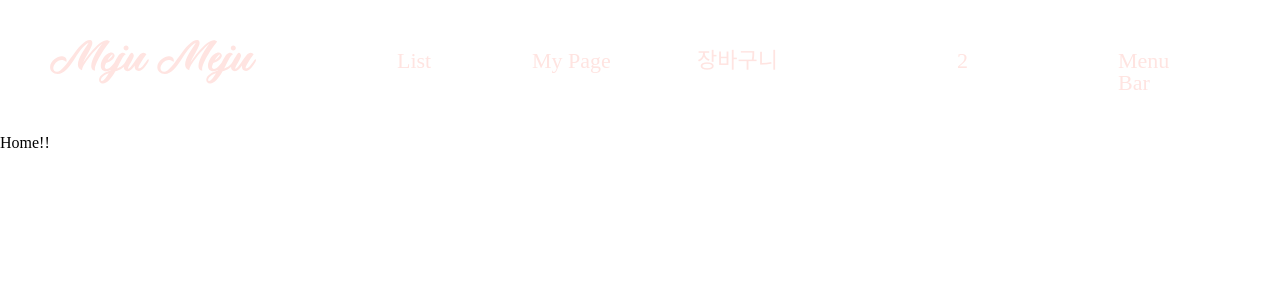
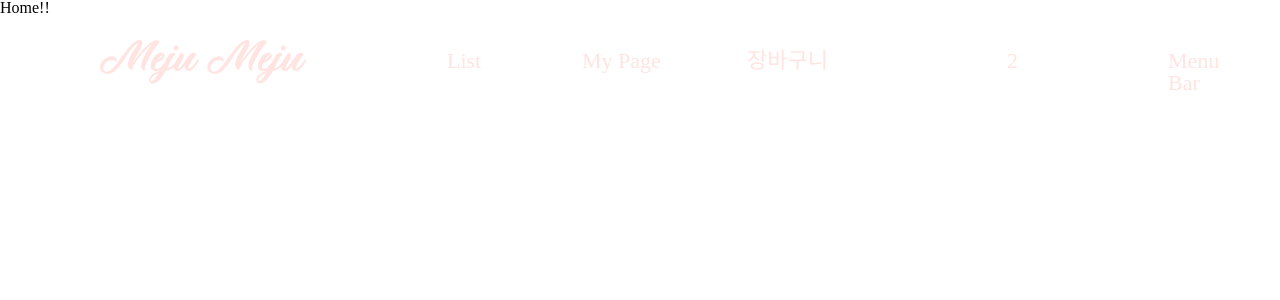
Before and after one commit to codestates-seb/seb43_main_006, a React (Create React App) app in the folder client/: page / in a window 1280 px wide. Shown: the top 300 px of the page. Built offline with nearby package versions, Linux system fonts and the light colour scheme.

Commit message:
fix:Header 위치 고정

```diff
--- a/client/src/layout/Header/index.tsx
+++ b/client/src/layout/Header/index.tsx
@@ -1,5 +1,6 @@
 import styled from "styled-components";
 import { ReactComponent as Mainlogo } from "../../assets/images/Logo.svg";
+import backimg from "../../assets/images/Headerback.png";
 import { useRef } from "react";
 import { useHover } from "usehooks-ts";
 
@@ -22,17 +23,16 @@ const StyledList = styled.li<IHeaderContainerProps>`
 `;
 
 const HeaderContainer = styled.header<IHeaderContainerProps>`
-  height: ${({ hovering }) => (hovering ? "300px" : "135px")};
+  height: ${({ hovering }) => (hovering ? "60%" : "50px")};
   width: 100%;
-  background: ${({ hovering }) => (hovering ? "rgba(255, 228, 225, 1)" : "none")};
-  position: sticky;
+  background-image: ${({ hovering }) => (hovering ? "rgba(255, 228, 225, 1)" : "none")};
+  position: fixed;
   top: 0;
   left: 0;
-  z-index: 1;
-  flex-direction: row;
   transition: all 0.5s ease;
   color: ${({ hovering }) => (hovering ? "#22222" : "#ffe4e1")};
   background-color: ${({ hovering }) => (hovering ? "rgba(255, 228, 225, 0.7)" : "transparent")};
+  z-index: 1;
 `;
 
 const LogoContainer = styled.div<IHeaderContainerProps>`
@@ -41,7 +41,7 @@ const LogoContainer = styled.div<IHeaderContainerProps>`
   position: absolute;
   max-height: 30px;
   top: 40px;
-  left: 50px;
+  left: 100px;
 `;
 
 const Ulist = styled.div`
```
